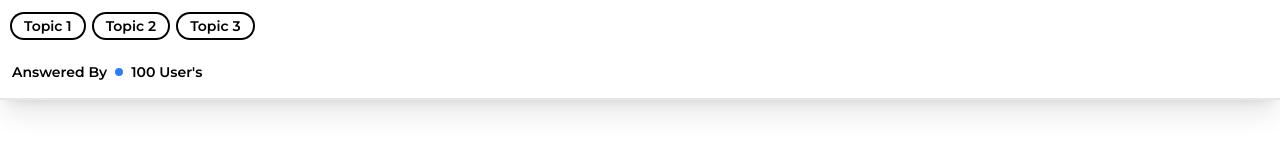
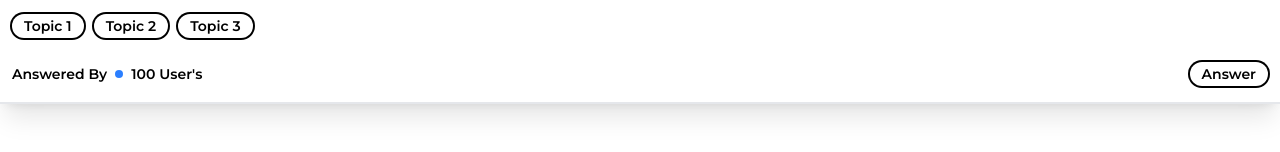
Before and after one commit to MrIrawan/indoforum, a Next.js app: page /questions in a window 1280 px wide. Shown: the part 154-306 px from the top of the page. Built offline with nearby package versions, Linux system fonts and the light colour scheme.

Commit message:
menambahkan button answer di container QuestionFooter

```diff
--- a/src/components/container/QuestionFooter/QuestionFooter.js
+++ b/src/components/container/QuestionFooter/QuestionFooter.js
@@ -6,6 +6,9 @@ export default function QuestionFooter({ answeredCount = 0 }) {
                 <hr className="w-2 h-2 bg-blue-500 border-none rounded-full"/>
                 <p className="text-sm font-m-semibold">{answeredCount} User's</p>
             </div>
+            <div className="px-3 py-0.5 ring-2 rounded-full">
+                <p className="text-sm font-m-semibold">Answer</p>
+            </div>
         </div>
     )
 }
```
